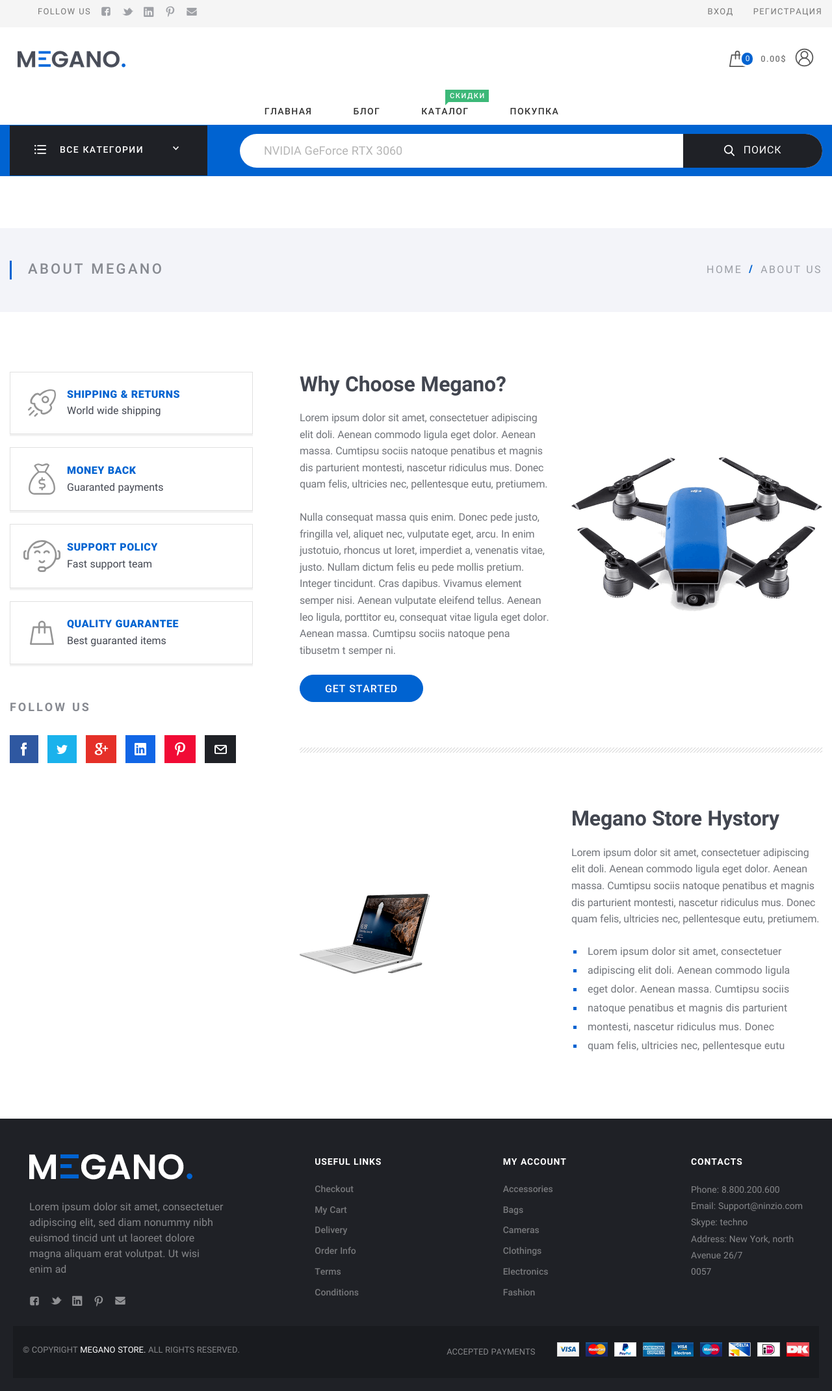
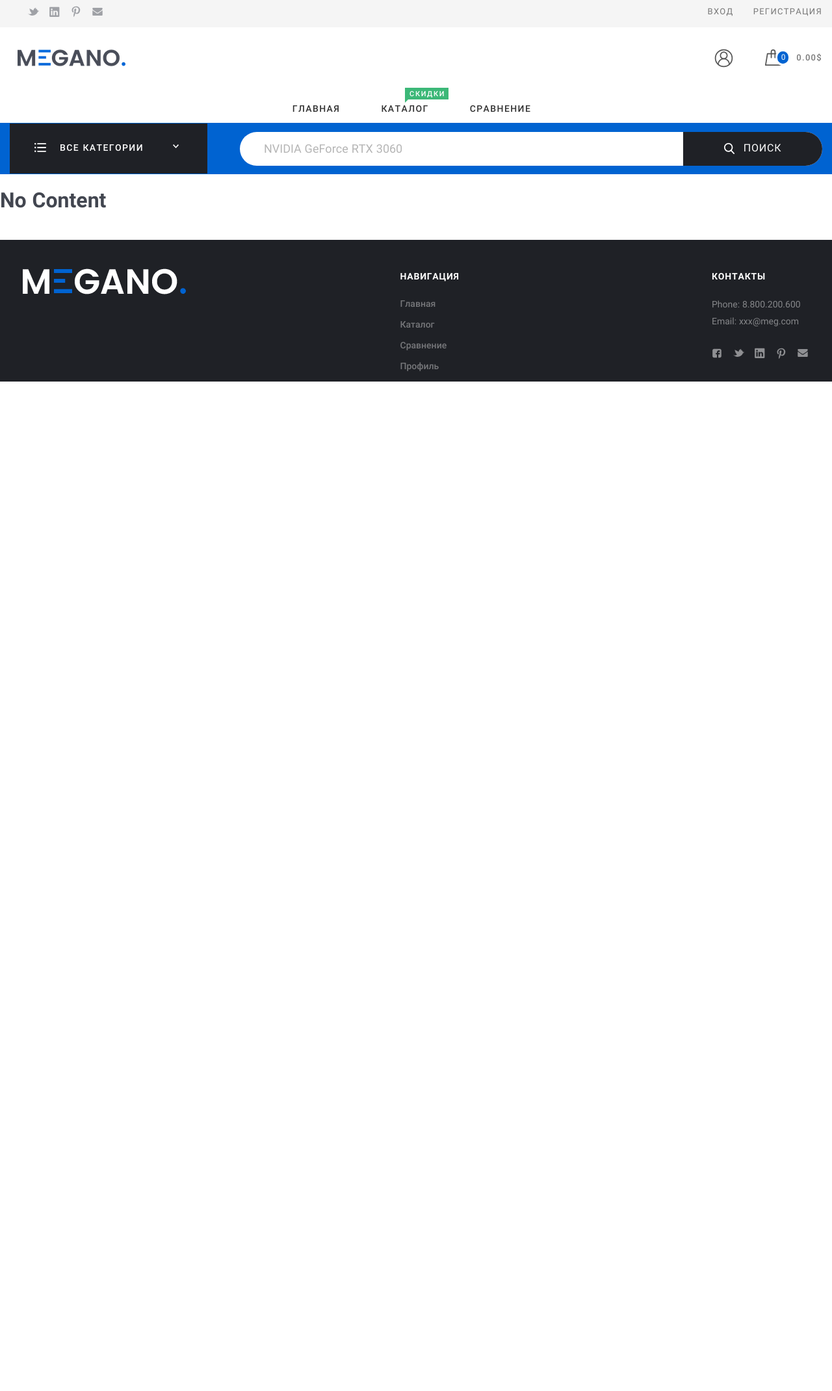
Before and after one commit to Artromterra/Django_project, a Django app: page /shop/check-frontend/ in a window 1280 px wide. Shown: the whole page at 65% size. After the commit the page ends 587 px from the top, so only its background shows below. Run offline with Django 5.2, Linux system fonts and the light colour scheme; parts of the project's set-up code (start-up, migrations or seed data) failed here and were passed over.

Commit message:
add html code for footer and header

```diff
--- a/online_store/shop/views.py
+++ b/online_store/shop/views.py
@@ -5,4 +5,4 @@ from django.shortcuts import render
 # TODO: Remove the check_integration_with_frontend view function
 #  - it is needed to check integration with the base frontend
 def check_integration_with_frontend(request: HttpRequest) -> HttpResponse:
-    return render(request, "about.html")
+    return render(request, "base.html")
--- a/templates/base.html
+++ b/templates/base.html
@@ -31,7 +31,7 @@
     <meta name="description" content="Описание страницы">
     <meta charset="utf-8">
     <meta name="viewport" content="width=device-width, initial-scale=1, maximum-scale=1, user-scalable=0">
-    <link href="/static/favicon.ico" rel="shortcut icon">
+    <link rel="shortcut icon" href="{% static 'favicon.ico' %}">
     <link rel="preload" href="/static/assets/fonts/Roboto/Roboto-Regular.woff" as="font">
     <link rel="preload" href="/static/assets/fonts/Roboto/Roboto-Italic.woff" as="font">
     <link rel="preload" href="/static/assets/fonts/Roboto/Roboto-Bold.woff" as="font">
--- a/templates/footer.html
+++ b/templates/footer.html
@@ -1,96 +1,57 @@
-<!-- @TODO: Footer is taken from about.html . Fix it to fit all the templates -->
-
-<footer class="Footer">
 <div class="wrap">
   <div class="row Footer-main">
-    <div class="row-block"><a class="logo Footer-logo" href="index.html"><img class="logo-image" src="/static/assets/img/logo_footer.png" alt="logo_footer.png"/></a>
-      <p>Lorem ipsum dolor sit amet, consectetuer adipiscing elit, sed diam nonummy nibh euismod tincid  unt ut laoreet dolore magna aliquam erat volutpat. Ut wisi enim ad
-      </p>
-      <ul class="menu menu_img menu_smallImg Footer-menuSoc">
-        <li class="menu-item"><a class="menu-link" href="#"><img src="/static/assets/img/icons/socialFooter/fb.svg" alt="fb.svg"/></a>
+    <div class="row-block">
+      <a class="logo Footer-logo" href="#">
+        <img class="logo-image" src="/static/assets/img/logo_footer.png" alt="logo_footer.png" />
+      </a>
+    </div>
+      <div class="row-block">
+        <strong class="Footer-title">Навигация</strong>
+        <ul class="menu menu_vt Footer-menu">
+          <li class="menu-item">
+            <a class="menu-link" href="#">Главная</a>
           </li>
-        <li class="menu-item"><a class="menu-link" href="#"><img src="/static/assets/img/icons/socialFooter/tw.svg" alt="tw.svg"/></a>
+          <li class="menu-item">
+            <a class="menu-link" href="#">Каталог</a>
           </li>
-        <li class="menu-item"><a class="menu-link" href="#"><img src="/static/assets/img/icons/socialFooter/in.svg" alt="in.svg"/></a>
+          <li class="menu-item">
+            <a class="menu-link" href="#">Сравнение</a>
           </li>
-        <li class="menu-item"><a class="menu-link" href="#"><img src="/static/assets/img/icons/socialFooter/pt.svg" alt="pt.svg"/></a>
-        </li>
-        <li class="menu-item"><a class="menu-link" href="#"><img src="/static/assets/img/icons/socialFooter/mail.svg" alt="mail.svg"/></a>
+          <li class="menu-item">
+            <a class="menu-link" href="#">Профиль</a>
           </li>
         </ul>
       </div>
       <div class="row-block">
-      <strong class="Footer-title">Useful Links
-      </strong>
-      <ul class="menu menu_vt Footer-menu">
-        <li class="menu-item"><a class="menu-link" href="#">Checkout</a>
+        <strong class="Footer-title">Контакты</strong>
+          <p>Phone: 8.800.200.600<br>Email: xxx@meg.com<br></p>
+          <ul class="menu menu_img menu_smallImg Footer-menuSoc">
+            <li class="menu-item">
+              <a class="menu-link" href="#">
+                <img src="/static/assets/img/icons/socialFooter/fb.svg" alt="fb.svg" />
+              </a>
             </li>
-        <li class="menu-item"><a class="menu-link" href="#">My Cart</a>
+            <li class="menu-item">
+              <a class="menu-link" href="#">
+                <img src="/static/assets/img/icons/socialFooter/tw.svg" alt="tw.svg" />
+              </a>
             </li>
-        <li class="menu-item"><a class="menu-link" href="#">Delivery</a>
+            <li class="menu-item">
+              <a class="menu-link" href="#">
+                <img src="/static/assets/img/icons/socialFooter/in.svg" alt="in.svg" />
+              </a>
             </li>
-        <li class="menu-item"><a class="menu-link" href="#">Order Info</a>
+            <li class="menu-item">
+              <a class="menu-link" href="#">
+                <img src="/static/assets/img/icons/socialFooter/pt.svg" alt="pt.svg" />
+              </a>
             </li>
-        <li class="menu-item"><a class="menu-link" href="#">Terms</a>
-        </li>
-        <li class="menu-item"><a class="menu-link" href="#">Conditions</a>
+            <li class="menu-item">
+              <a class="menu-link" href="#">
+                <img src="/static/assets/img/icons/socialFooter/mail.svg" alt="mail.svg" />
+              </a>
             </li>
           </ul>
       </div>
-    <div class="row-block">
-      <strong class="Footer-title">My Account
-      </strong>
-      <ul class="menu menu_vt Footer-menu">
-        <li class="menu-item"><a class="menu-link" href="#">Accessories</a>
-        </li>
-        <li class="menu-item"><a class="menu-link" href="#">Bags</a>
-        </li>
-        <li class="menu-item"><a class="menu-link" href="#">Cameras</a>
-        </li>
-        <li class="menu-item"><a class="menu-link" href="#">Clothings</a>
-        </li>
-        <li class="menu-item"><a class="menu-link" href="#">Electronics</a>
-        </li>
-        <li class="menu-item"><a class="menu-link" href="#">Fashion</a>
-        </li>
-      </ul>
-    </div>
-    <div class="row-block">
-      <strong class="Footer-title">Contacts
-      </strong>
-      <p>Phone: 8.800.200.600<br>Email: Support@ninzio.com<br>Skype: techno<br>Address: New York, north<br>Avenue 26/7<br>0057
-      </p>
   </div>
 </div>
-</div>
-<div class="Footer-copy">
-  <div class="wrap">
-    <div class="row row_space">
-      <div class="row-block">© Copyright&#32;<a href="#">Megano Store.</a>&#32;All rights reserved.
-      </div>
-      <div class="row-block"><span>Accepted Payments</span>
-        <div class="Footer-payments">
-          <div><img src="/static/assets/img/payments/visa.png" alt="visa.png"/>
-          </div>
-          <div><img src="/static/assets/img/payments/mastercard.png" alt="mastercard.png"/>
-          </div>
-          <div><img src="/static/assets/img/payments/paypal.png" alt="paypal.png"/>
-          </div>
-          <div><img src="/static/assets/img/payments/american.png" alt="american.png"/>
-          </div>
-          <div><img src="/static/assets/img/payments/electron.png" alt="electron.png"/>
-          </div>
-          <div><img src="/static/assets/img/payments/maestro.png" alt="maestro.png"/>
-          </div>
-          <div><img src="/static/assets/img/payments/delta.png" alt="delta.png"/>
-          </div>
-          <div><img src="/static/assets/img/payments/e.png" alt="e.png"/>
-          </div>
-          <div><img src="/static/assets/img/payments/dk.png" alt="dk.png"/>
-          </div>
-        </div>
-      </div>
-    </div>
-  </div>
-</div>
-</footer>
--- a/templates/header.html
+++ b/templates/header.html
@@ -1,21 +1,29 @@
-<header class="Header">
 <div class="ControlPanel">
   <div class="wrap">
     <div class="row ControlPanel-row">
       <div class="row-block">
         <div class="row ControlPanel-rowSplit">
-
-          <div class="row-block hide_700"><span class="ControlPanel-title">Follow Us</span>
+          <div class="row-block hide_700">
             <ul class="menu menu_img menu_smallImg ControlPanel-menu">
-              <li class="menu-item"><a class="menu-link" href="#"><img src="/static/assets/img/icons/socialHeader/fb.svg" alt="fb.svg"/></a>
+              <li class="menu-item">
+                <a class="menu-link" href="#">
+                  <img src="/static/assets/img/icons/socialHeader/tw.svg" alt="tw.svg" />
+                </a>
               </li>
-              <li class="menu-item"><a class="menu-link" href="#"><img src="/static/assets/img/icons/socialHeader/tw.svg" alt="tw.svg"/></a>
+              <li class="menu-item">
+                <a class="menu-link" href="#">
+                  <img src="/static/assets/img/icons/socialHeader/in.svg" alt="in.svg" />
+                </a>
               </li>
-              <li class="menu-item"><a class="menu-link" href="#"><img src="/static/assets/img/icons/socialHeader/in.svg" alt="in.svg"/></a>
+              <li class="menu-item">
+                <a class="menu-link" href="#">
+                  <img src="/static/assets/img/icons/socialHeader/pt.svg" alt="pt.svg" />
+                </a>
               </li>
-              <li class="menu-item"><a class="menu-link" href="#"><img src="/static/assets/img/icons/socialHeader/pt.svg" alt="pt.svg"/></a>
-              </li>
-              <li class="menu-item"><a class="menu-link" href="#"><img src="/static/assets/img/icons/socialHeader/mail.svg" alt="mail.svg"/></a>
+              <li class="menu-item">
+                <a class="menu-link" href="#">
+                  <img src="/static/assets/img/icons/socialHeader/mail.svg" alt="mail.svg" />
+                </a>
               </li>
             </ul>
           </div>
@@ -23,8 +31,9 @@
       </div>
       <nav class="row-block">
         <div class="row ControlPanel-rowSplit">
-          <div class="row-block"><a class="ControlPanel-title" href="account.html">Вход</a>
-              <a class="ControlPanel-title" href="account.html">Регистрация</a>
+          <div class="row-block">
+            <a class="ControlPanel-title" href="#">Вход</a>
+            <a class="ControlPanel-title" href="#">Регистрация</a>
           </div>
         </div>
       </nav>
@@ -43,35 +52,53 @@
 </div>
 <div class="wrap">
   <div class="row Header-rowMain">
-    <div class="row-block Header-logo"><a class="logo" href="index.html"><img class="logo-image" src="/static/assets/img/logo.png" alt="logo.png"/></a>
+    <div class="row-block Header-logo">
+      <a class="logo" href="#">
+        <img class="logo-image" src="/static/assets/img/logo.png" alt="logo.png" />
+      </a>
     </div>
     <nav class="row-block row-block_right Header-menu">
       <div class="menuModal" id="navigate">
         <ul class="menu menu_main">
-          <li class="menu-item"><a class="menu-link" href="index.html">Главная</a>
+          <li class="menu-item">
+            <a class="menu-link" href="#">Главная</a>
           </li>
-
-          <li class="menu-item"><a class="menu-link" href="sale.html">Блог</a>
+          <li class="menu-item">
+            <span class="menu-label menu-label_success">Скидки</span>
+            <a class="menu-link" href="#">Каталог</a>
           </li>
-          <li class="menu-item"><span class="menu-label menu-label_success">Скидки</span><a class="menu-link" href="product.html">Каталог</a>
-          </li>
-
-          <li class="menu-item"><a class="menu-link" href="catalog.html">Покупка</a>
+          <li class="menu-item">
+            <a class="menu-link" href="#">Сравнение</a>
           </li>
         </ul>
       </div>
     </nav>
     <div class="row-block">
-      <div class="CartBlock"><a class="CartBlock-block" href="cart.html"><img class="CartBlock-img" src="/static/assets/img/icons/cart.svg" alt="cart.svg"/><span class="CartBlock-amount">0</span></a>
-        <div class="CartBlock-block"><span class="CartBlock-price">0.00$</span>
-        <div class="CartBlock"><a class="CartBlock-block" href="cart.html"><img class="CartBlock-img" src="/static/assets/img/icons/loon-icon.svg" alt="loon-icon.svg"/></a>
+      <div class="CartBlock">
+        <div class="dropdown">
+          <button class="dropbtn">
+            <img class="CartBlock-img" src="/static/assets/img/icons/loon-icon.svg" alt="loon-icon.svg" />
+          </button>
+          <div class="dropdown-content">
+            <a class="dropdown-content-a" href="#">Личный кабинет</a>
+            <a class="dropdown-content-a" href="#">Административный раздел</a>
+            <a class="dropdown-content-a" href="#">Выход</a>
           </div>
         </div>
+          <a class="CartBlock-block" href="#">
+            <img class="CartBlock-img" src="/static/assets/img/icons/cart.svg" alt="cart.svg" />
+            <span class="CartBlock-amount">0</span>
+          </a>
+          <div class="CartBlock-block"><span class="CartBlock-price">0.00$</span></div>
       </div>
     </div>
-    <div class="row-block Header-trigger"><a class="menuTrigger" href="#navigate">
-        <div class="menuTrigger-content">Показать навигацию
-        </div><span></span><span></span><span></span></a>
+    <div class="row-block Header-trigger">
+      <a class="menuTrigger" href="#navigate">
+        <div class="menuTrigger-content">Показать навигацию</div>
+        <span></span>
+        <span></span>
+        <span></span>
+      </a>
     </div>
   </div>
 </div>
@@ -80,88 +107,69 @@
     <div class="Header-categories">
       <div class="CategoriesButton">
         <div class="CategoriesButton-title">
-          <div class="CategoriesButton-icon"><img src="/static/assets/img/icons/allDep.svg" alt="allDep.svg"/>
-          </div><span class="CategoriesButton-text">Все категории</span>
-          <div class="CategoriesButton-arrow">
+          <div class="CategoriesButton-icon">
+            <img src="/static/assets/img/icons/allDep.svg" alt="allDep.svg" />
           </div>
+          <span class="CategoriesButton-text">Все категории</span>
+          <div class="CategoriesButton-arrow"></div>
         </div>
         <div class="CategoriesButton-content">
-          <div class="CategoriesButton-link"><a href="#">
-              <div class="CategoriesButton-icon"><img src="/static/assets/img/icons/departments/1.svg" alt="1.svg"/>
-              </div><span class="CategoriesButton-text">Телевизоры</span></a>
+{#         код ниже представлен для примера, его нужно будет заменить для динамического отображения меню #}
+          <div class="CategoriesButton-link">
+            <a href="#">
+              <div class="CategoriesButton-icon">
+                <img src="/static/assets/img/icons/departments/1.svg" alt="1.svg" />
               </div>
-          <div class="CategoriesButton-link"><a href="#">
-              <div class="CategoriesButton-icon"><img src="/static/assets/img/icons/departments/2.svg" alt="2.svg"/>
-              </div><span class="CategoriesButton-text">Наушники</span></a>
+              <span class="CategoriesButton-text">Телевизоры</span>
+            </a>
           </div>
-          <div class="CategoriesButton-link"><a href="#">
-              <div class="CategoriesButton-icon"><img src="/static/assets/img/icons/departments/3.svg" alt="3.svg"/>
-              </div><span class="CategoriesButton-text">Стиральные машины</span></a><a class="CategoriesButton-arrow" href="#"></a>
-            <div class="CategoriesButton-submenu"><a class="CategoriesButton-link" href="#">
-                <div class="CategoriesButton-icon"><img src="/static/assets/img/icons/departments/1.svg" alt="1.svg"/>
-                </div><span class="CategoriesButton-text">Аксессуары</span></a><a class="CategoriesButton-link" href="#">
-                <div class="CategoriesButton-icon"><img src="/static/assets/img/icons/departments/2.svg" alt="2.svg"/>
-                </div><span class="CategoriesButton-text">Чехлы</span></a>
+          <div class="CategoriesButton-link">
+            <a href="#">
+              <div class="CategoriesButton-icon">
+                <img src="/static/assets/img/icons/departments/2.svg" alt="2.svg" />
               </div>
+              <span class="CategoriesButton-text">Наушники</span>
+            </a>
           </div>
-          <div class="CategoriesButton-link"><a href="#">
-              <div class="CategoriesButton-icon"><img src="/static/assets/img/icons/departments/4.svg" alt="4.svg"/>
-              </div><span class="CategoriesButton-text">Скидки!</span></a>
+          <div class="CategoriesButton-link">
+            <a href="#">
+              <div class="CategoriesButton-icon">
+                <img src="/static/assets/img/icons/departments/3.svg" alt="3.svg" />
               </div>
-          <div class="CategoriesButton-link"><a href="#">
-              <div class="CategoriesButton-icon"><img src="/static/assets/img/icons/departments/5.svg" alt="5.svg"/>
-              </div><span class="CategoriesButton-text">Электроника</span></a>
+              <span class="CategoriesButton-text">Стиральные машины</span>
+            </a>
+            <a class="CategoriesButton-arrow" href="#"></a>
+            <div class="CategoriesButton-submenu">
+              <a class="CategoriesButton-link" href="#">
+                <div class="CategoriesButton-icon">
+                  <img src="/static/assets/img/icons/departments/1.svg" alt="1.svg" />
                 </div>
-          <div class="CategoriesButton-link"><a href="#">
-              <div class="CategoriesButton-icon"><img src="/static/assets/img/icons/departments/6.svg" alt="6.svg"/>
-              </div><span class="CategoriesButton-text">Фотоаппараты</span></a>
+                <span class="CategoriesButton-text">Аксессуары</span>
+              </a>
+              <a class="CategoriesButton-link" href="#">
+                <div class="CategoriesButton-icon">
+                  <img src="/static/assets/img/icons/departments/2.svg" alt="2.svg" />
                 </div>
-          <div class="CategoriesButton-link"><a href="#">
-              <div class="CategoriesButton-icon"><img src="/static/assets/img/icons/departments/7.svg" alt="7.svg"/>
-              </div><span class="CategoriesButton-text">Фурнитура</span></a><a class="CategoriesButton-arrow" href="#"></a>
-            <div class="CategoriesButton-submenu"><a class="CategoriesButton-link" href="#">
-                <div class="CategoriesButton-icon"><img src="/static/assets/img/icons/departments/1.svg" alt="1.svg"/>
-                </div><span class="CategoriesButton-text">Мобильные телефоны</span></a><a class="CategoriesButton-link" href="#">
-                <div class="CategoriesButton-icon"><img src="/static/assets/img/icons/departments/2.svg" alt="2.svg"/>
-                </div><span class="CategoriesButton-text">Сумки</span></a>
-            </div>
-          </div>
-          <div class="CategoriesButton-link"><a href="#">
-              <div class="CategoriesButton-icon"><img src="/static/assets/img/icons/departments/8.svg" alt="8.svg"/>
-              </div><span class="CategoriesButton-text">Мобильные телефоны</span></a>
-          </div>
-          <div class="CategoriesButton-link"><a href="#">
-              <div class="CategoriesButton-icon"><img src="/static/assets/img/icons/departments/9.svg" alt="9.svg"/>
-              </div><span class="CategoriesButton-text">Микроволновые печи</span></a>
-          </div>
-          <div class="CategoriesButton-link"><a href="#">
-              <div class="CategoriesButton-icon"><img src="/static/assets/img/icons/departments/10.svg" alt="10.svg"/>
-              </div><span class="CategoriesButton-text">Кухонная техника</span></a>
-          </div>
-          <div class="CategoriesButton-link"><a href="#">
-              <div class="CategoriesButton-icon"><img src="/static/assets/img/icons/departments/11.svg" alt="11.svg"/>
-              </div><span class="CategoriesButton-text">Торшеры</span></a><a class="CategoriesButton-arrow" href="#"></a>
-            <div class="CategoriesButton-submenu"><a class="CategoriesButton-link" href="#">
-                <div class="CategoriesButton-icon"><img src="/static/assets/img/icons/departments/1.svg" alt="1.svg"/>
-                </div><span class="CategoriesButton-text">Аксессуары</span></a><a class="CategoriesButton-link" href="#">
-                <div class="CategoriesButton-icon"><img src="/static/assets/img/icons/departments/2.svg" alt="2.svg"/>
-                </div><span class="CategoriesButton-text">Сумки</span></a>
+                <span class="CategoriesButton-text">Чехлы</span>
+              </a>
             </div>
           </div>
         </div>
       </div>
     </div>
-    <div class="Header-searchLink"><img src="/static/assets/img/icons/search.svg" alt="search.svg"/>
+    <div class="Header-searchLink">
+      <img src="/static/assets/img/icons/search.svg" alt="search.svg" />
     </div>
     <div class="Header-search">
       <div class="search">
         <form class="form form_search" action="#" method="post">
-          <input class="search-input" id="query" name="query" type="text" placeholder="NVIDIA GeForce RTX 3060"/>
-          <button class="search-button" type="submit" name="search" id="search"><img src="/static/assets/img/icons/search.svg" alt="search.svg"/>Поиск
+          <input class="search-input" id="query" name="query" type="text" placeholder="NVIDIA GeForce RTX 3060" />
+          <button class="search-button" type="submit" name="search" id="search">
+            <img src="/static/assets/img/icons/search.svg" alt="search.svg" />
+            Поиск
           </button>
         </form>
       </div>
     </div>
   </div>
 </div>
-</header>
```
Lines whose indentation alone changed are shown as unchanged.
